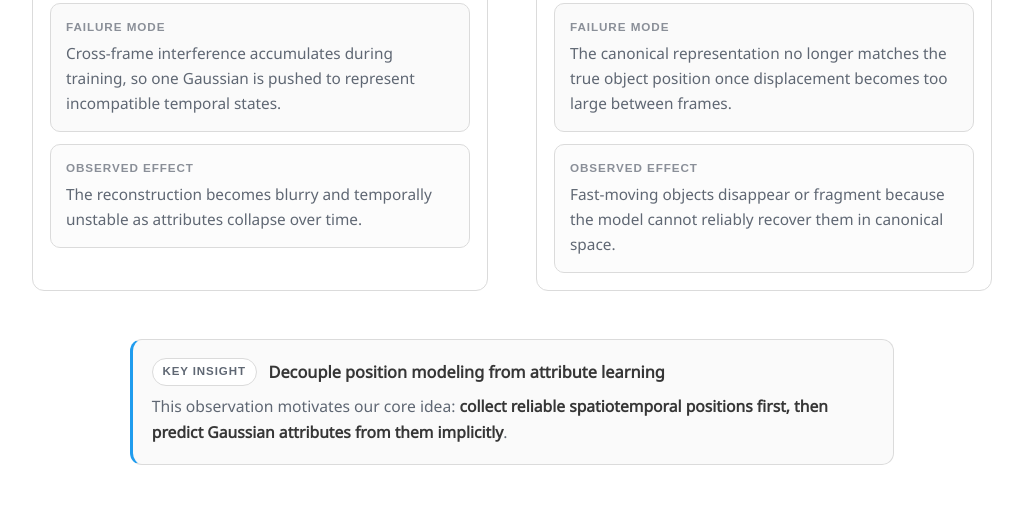
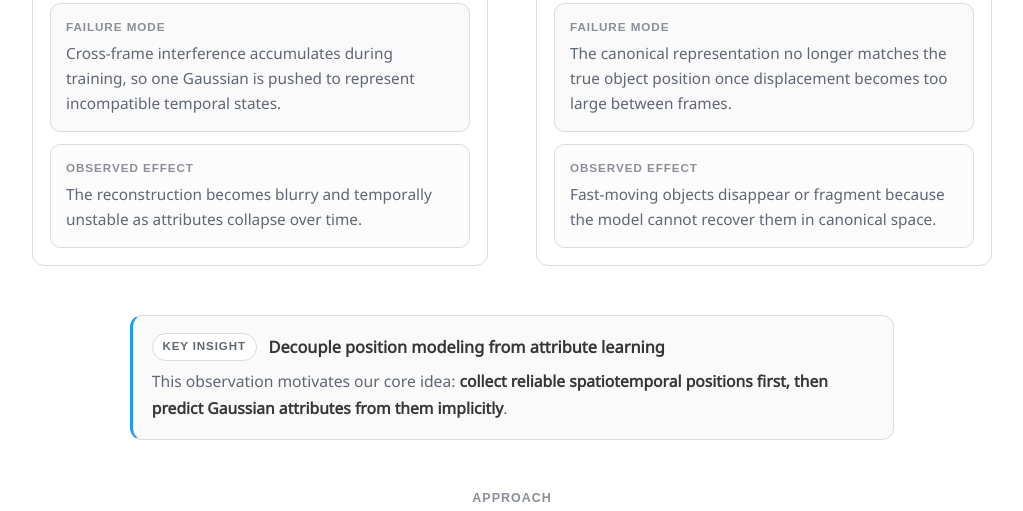
Before and after one commit to seung-gyeom/SPIN-4DGS, a plain HTML site: page index.html in a window 1280 px wide. Shown: the part 2619-3130 px from the top of the page, without its empty margins (128-1151 px from the left). Drawn offline with Linux system fonts and the light colour scheme; some icons are missing; a web font is replaced by a local one.

Commit message:
ref : The Challenge in Fast Motion

```diff
--- a/index.html
+++ b/index.html
@@ -254,7 +254,7 @@
               </div>
               <div class="obs-detail obs-detail-impact">
                 <p class="obs-detail-label">Observed Effect</p>
-                <p class="obs-detail-text">Fast-moving objects disappear or fragment because the model cannot reliably recover them in canonical space.</p>
+                <p class="obs-detail-text">Fast-moving objects disappear or fragment because the model cannot recover them in canonical space.</p>
               </div>
             </div>
           </div>
```
Also changed, not shown: static/images/attribute-collapse-explicit-4dgs.png, static/images/canonical-miss-deformable-4dgs.png.
